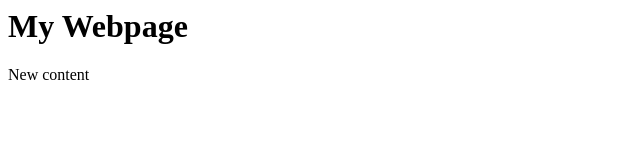
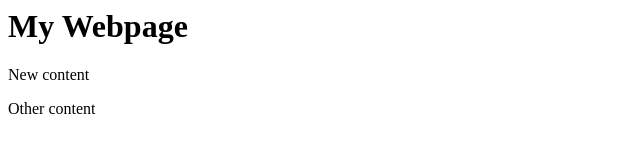
Before and after one commit to briardehaven/Github_Sample, a plain HTML site: page index.html in a window 1280 px wide. Shown: the whole page, without its empty margins (0-640 px from the left). Drawn offline with Linux system fonts and the light colour scheme.

Commit message:
Add new paragraph content

```diff
--- a/index.html
+++ b/index.html
@@ -1,3 +1,5 @@
 <h1>My Webpage</h1>
 
 <p>New content</p>
+
+<p>Other content</p>
```
